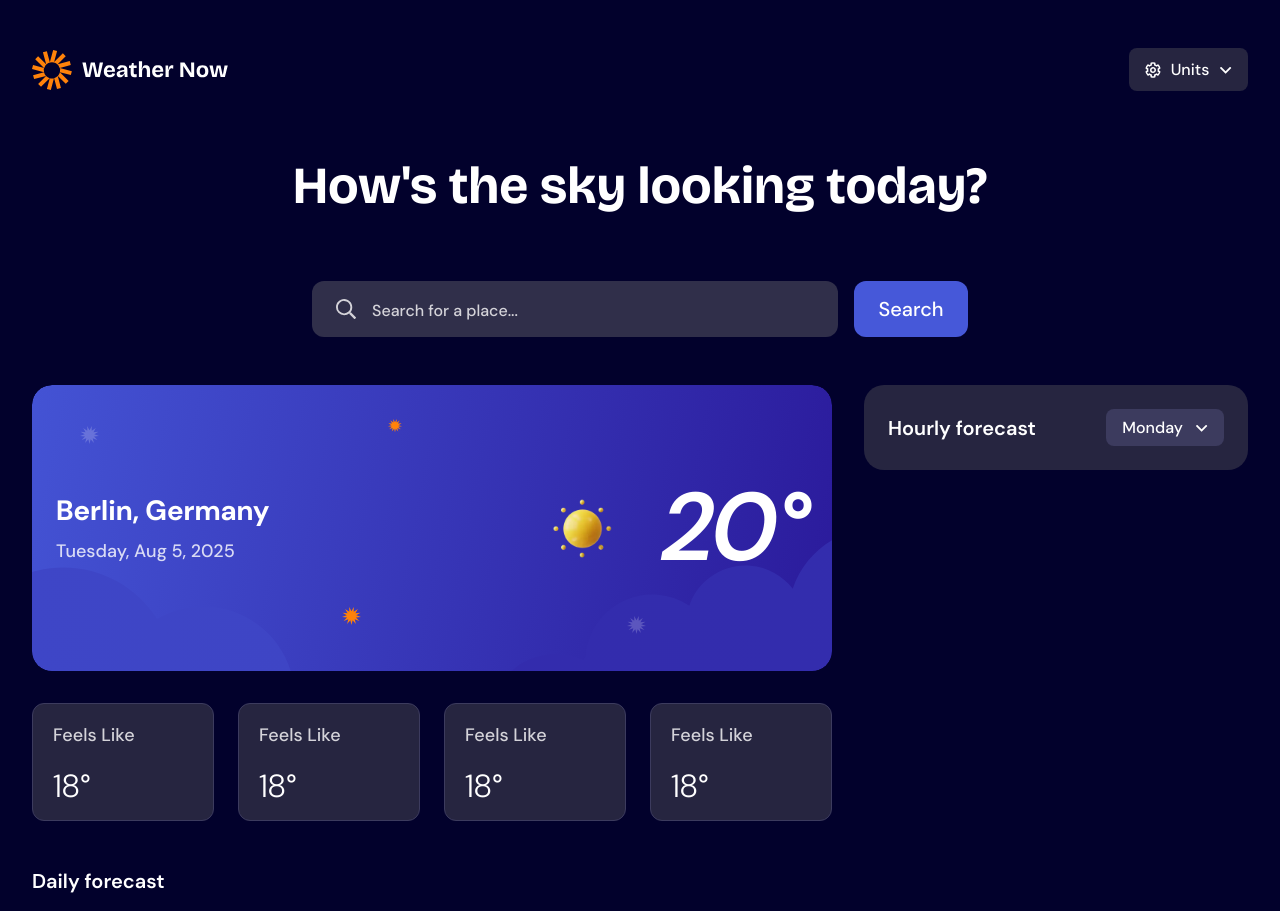
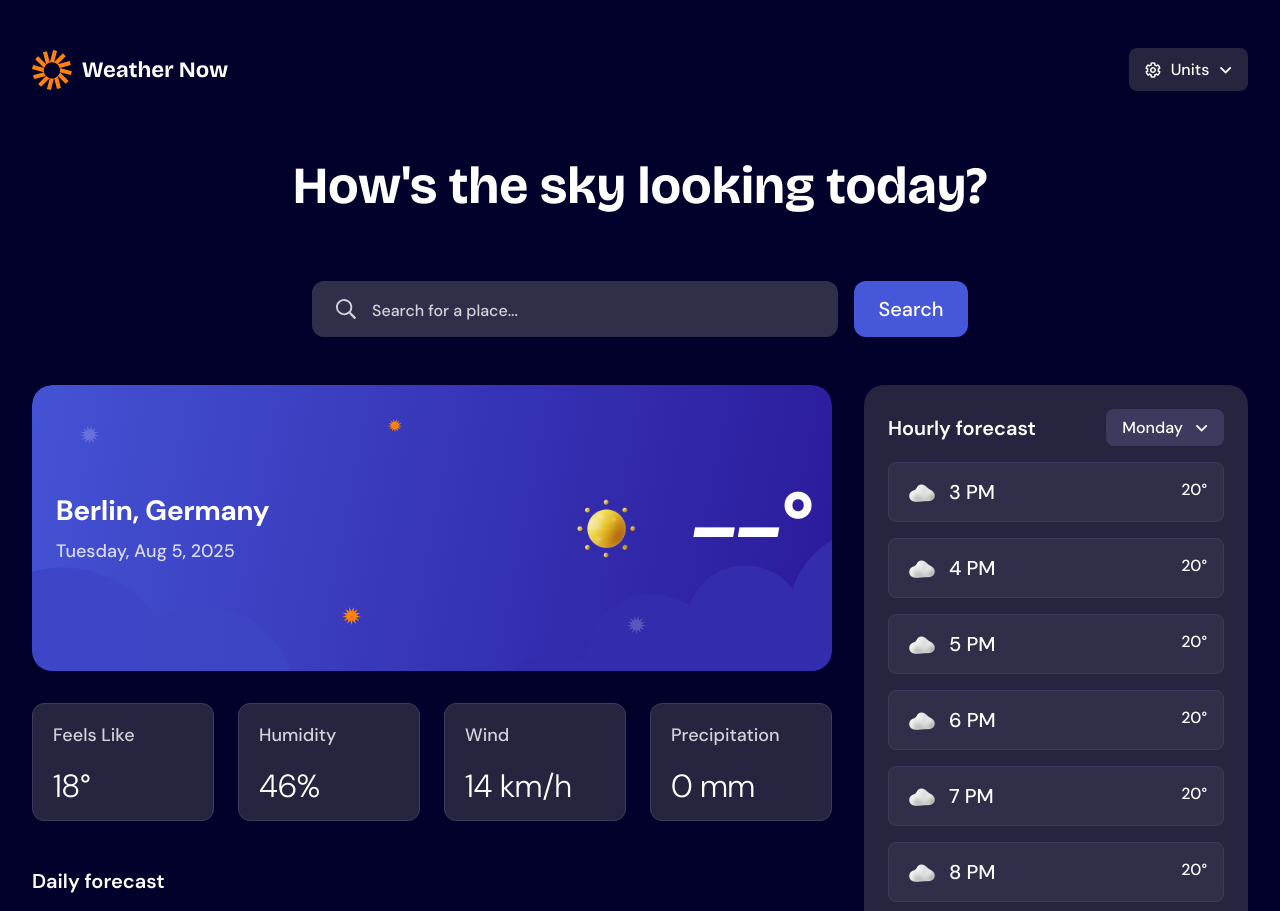
Before and after one commit to fLa5ic/react-weather-app, a React (Create React App) app: page / in a window 1280 px wide. Shown: the top 911 px of the page. Built offline with nearby package versions, Linux system fonts and the light colour scheme.

Commit message:
пробую работать с api

```diff
--- a/package.json
+++ b/package.json
@@ -11,6 +11,8 @@
     "@types/node": "^16.18.126",
     "@types/react": "^19.1.16",
     "@types/react-dom": "^19.1.9",
+    "axios": "^1.12.2",
+    "openmeteo": "^1.2.1",
     "react": "^19.1.1",
     "react-dom": "^19.1.1",
     "react-scripts": "5.0.1",
--- a/src/App.tsx
+++ b/src/App.tsx
@@ -1,4 +1,7 @@
 import React from 'react';
+import axios from 'axios';
+
+import { fetchWeatherApi } from 'openmeteo';
 
 import Header from './components/Header/Header';
 import Search from './components/Search/Search';
@@ -6,34 +9,62 @@ import WeatherInfo from './components/WeatherInfo/WeatherInfo';
 import WeatherDetails from './components/WeatherDetails/WeatherDetails';
 import DayilyForecast from './components/DailyForecast/DailyForecast';
 import DaysDropdownBtn from './components/DaysDropdownBtn/DaysDropdownBtn';
-
-import rainImg from './assets/images/icon-rain.webp';
+import HourlyForecastItem from './components/HourlyForecastItem/HourlyForecastItem';
 
 import './scss/app.scss';
 
 function App() {
+   const [weatherData, setWeatherData] = React.useState<any>(null);
+
+   const getDataCity = async () => {
+      const params = {
+         latitude: [52.5244],
+         longitude: [13.4105],
+         daily: ['temperature_2m_max', 'temperature_2m_min'],
+         hourly: 'temperature_2m',
+         current: ['temperature_2m', 'wind_speed_10m', 'relative_humidity_2m', 'precipitation'],
+         timezone: 'Europe/Moscow',
+         forecast_hours: 24,
+      };
+      const url = 'https://api.open-meteo.com/v1/forecast';
+      const responses = await fetchWeatherApi(url, params);
+
+      const response = responses[0];
+      const current = response.current();
+      const hourly = response.hourly();
+      const daily = response.daily();
+
+      // Сохраняем данные в состоянии
+      setWeatherData({
+         current,
+         hourly,
+         daily,
+      });
+
+      console.log('=== ПОЛНЫЙ ОБЪЕКТ current ===');
+      console.log(current);
+   };
+
    return (
       <div className="wrapper">
          <div className="container">
             <Header />
             <h1 className="mainTitleInApp">How's the sky looking today?</h1>
-            <Search />
+            <Search getDataCity={getDataCity} />
             <div className="content">
                <div className="content-left">
                   <div className="content-left__top">
-                     <WeatherInfo />
+                     <WeatherInfo
+                        temp={
+                           weatherData?.current?.variables().get('temperature_2m')?.value() || '--'
+                        }
+                     />
                      <WeatherDetails />
                   </div>
                   <div className="content-left__bottom">
                      <div className="content-left__bottom-title">Daily forecast</div>
                      <div className="content-left__bottom-dayilyForecast">
-                        <DayilyForecast day="Tue" image={rainImg} maxTemp="20°" minTemp="14°" />
-                        <DayilyForecast day="Tue" image={rainImg} maxTemp="20°" minTemp="14°" />
-                        <DayilyForecast day="Tue" image={rainImg} maxTemp="20°" minTemp="14°" />
-                        <DayilyForecast day="Tue" image={rainImg} maxTemp="20°" minTemp="14°" />
-                        <DayilyForecast day="Tue" image={rainImg} maxTemp="20°" minTemp="14°" />
-                        <DayilyForecast day="Tue" image={rainImg} maxTemp="20°" minTemp="14°" />
-                        <DayilyForecast day="Tue" image={rainImg} maxTemp="20°" minTemp="14°" />
+                        <DayilyForecast />
                      </div>
                   </div>
                </div>
@@ -41,6 +72,9 @@ function App() {
                   <div className="content-right__header">
                      <div className="content-right__header-title">Hourly forecast</div>
                      <DaysDropdownBtn />
+                  </div>
+                  <div className="content-right__items">
+                     <HourlyForecastItem />
                   </div>
                </div>
             </div>
--- a/src/components/DailyForecast/DailyForecast.tsx
+++ b/src/components/DailyForecast/DailyForecast.tsx
@@ -1,24 +1,24 @@
 import React from 'react';
+
+import weatherIcon from '../../assets/images/icon-drizzle.webp';
 
 import styles from './DailyForecast.module.scss';
 
-type DailyForecastProps = {
-  day: string;
-  image: string;
-  maxTemp: string;
-  minTemp: string;
-};
-
-const DayilyForecast: React.FC<DailyForecastProps> = ({ day, image, maxTemp, minTemp }) => {
+const DayilyForecast: React.FC = () => {
+   const days = ['Tue', 'Wed', 'Thu', 'Fri', 'Sat', 'Sun', 'Mon'];
    return (
-    <div className={styles.item}>
+      <>
+         {days.map((day: string) => (
+            <div key={day} className={styles.item}>
                <div className={styles.day}>{day}</div>
-      <img src={image} alt="Drizzle" />
+               <img src={weatherIcon} alt="Drizzle" />
                <div className={styles.temperature}>
-        <span className={styles.maxTemp}>{maxTemp}</span>
-        <span className={styles.minTemp}>{minTemp}</span>
+                  <span className={styles.maxTemp}>20°</span>
+                  <span className={styles.minTemp}>12°</span>
                </div>
             </div>
+         ))}
+      </>
    );
 };
 export default DayilyForecast;
--- /dev/null
+++ b/src/components/HourlyForecastItem/HourlyForecastItem.module.scss
@@ -0,0 +1,42 @@
+@import '../../scss/variables';
+
+.hourlyForecastItem {
+  display: flex;
+  justify-content: space-between;
+  align-items: center;
+  padding: 1.0rem 1.6rem 1.0rem 1.2rem;
+  gap: .8rem;
+
+  width: 33.6rem;
+  height: 6.0rem;
+
+  background: $bgHourlyComp;
+  border: .1rem solid #3C3B5E;
+  border-radius: .8rem;
+
+  .time {
+    display: flex;
+    align-items: center;
+    gap: .8rem;
+
+    & span {
+      font-family: 'DM Sans';
+      font-style: normal;
+      font-weight: 500;
+      font-size: 2rem;
+      line-height: 2.4rem;
+
+      color: $main;
+    }
+  }
+
+  .temperature {
+    font-family: 'DM Sans';
+    font-style: normal;
+    font-weight: 500;
+    font-size: 1.6rem;
+    line-height: 1.9rem;
+    text-align: center;
+    color: $main;
+  }
+}
--- /dev/null
+++ b/src/components/HourlyForecastItem/HourlyForecastItem.tsx
@@ -0,0 +1,24 @@
+import React from 'react';
+
+import weatherIcon from '../../assets/images/icon-overcast.webp';
+
+import styles from './HourlyForecastItem.module.scss';
+
+const HourlyForecastItem: React.FC = () => {
+   const hourlyForecastTime = ['3 PM', '4 PM', '5 PM', ' 6 PM', '7 PM', '8 PM', '9 PM', '10 PM'];
+
+   return (
+      <>
+         {hourlyForecastTime.map((time: string) => (
+            <div key={time} className={styles.hourlyForecastItem}>
+               <div className={styles.time}>
+                  <img src={weatherIcon} width={40} alt="WeatherImg" />
+                  <span>{time}</span>
+               </div>
+               <p className={styles.temperature}>20°</p>
+            </div>
+         ))}
+      </>
+   );
+};
+export default HourlyForecastItem;
--- a/src/components/Search/Search.tsx
+++ b/src/components/Search/Search.tsx
@@ -1,16 +1,21 @@
 import React from 'react';
-
 import searchSvg from '../../assets/images/icon-search.svg';
-
 import styles from './Search.module.scss';
 
-const Search: React.FC = () => {
+// Определяем интерфейс для пропсов
+interface SearchProps {
+   getDataCity: () => void;
+}
+
+const Search: React.FC<SearchProps> = ({ getDataCity }) => {
    return (
       <div className={styles.searchWrap}>
          <div className={styles.search}>
             <img src={searchSvg} alt="Search" />
             <input placeholder="Search for a place..." />
-            <button className={styles.searchBtn}>Search</button>
+            <button onClick={() => getDataCity()} className={styles.searchBtn}>
+               Search
+            </button>
             <div className={styles.dropDown}>
                <div className={styles.dropDownItem}>City Name</div>
                <div className={styles.dropDownItem}>City Name</div>
@@ -21,4 +26,5 @@ const Search: React.FC = () => {
       </div>
    );
 };
+
 export default Search;
--- a/src/components/WeatherDetails/WeatherDetails.tsx
+++ b/src/components/WeatherDetails/WeatherDetails.tsx
@@ -3,6 +3,7 @@ import React from 'react';
 import styles from './WeatherDetails.module.scss';
 
 const WeatherDetails: React.FC = () => {
+   // const detailsItems = ['Feels Like', 'Humidity', 'Wind', 'Precipitation'];
    return (
       <div className={styles.weatherDetails}>
          <div className={styles.item}>
@@ -10,16 +11,16 @@ const WeatherDetails: React.FC = () => {
             <span>18°</span>
          </div>
          <div className={styles.item}>
-            <div className={styles.title}>Feels Like</div>
-            <span>18°</span>
+            <div className={styles.title}>Humidity</div>
+            <span>46%</span>
          </div>
          <div className={styles.item}>
-            <div className={styles.title}>Feels Like</div>
-            <span>18°</span>
+            <div className={styles.title}>Wind</div>
+            <span>14 km/h</span>
          </div>
          <div className={styles.item}>
-            <div className={styles.title}>Feels Like</div>
-            <span>18°</span>
+            <div className={styles.title}>Precipitation</div>
+            <span>0 mm</span>
          </div>
       </div>
    );
--- a/src/components/WeatherInfo/WeatherInfo.tsx
+++ b/src/components/WeatherInfo/WeatherInfo.tsx
@@ -4,7 +4,11 @@ import sunnySvg from '../../assets/images/icon-sunny.webp';
 
 import styles from './WeatherInfo.module.scss';
 
-const WeatherInfo: React.FC = () => {
+type WeatherInfoProps = {
+   temp: string | number;
+};
+
+const WeatherInfo: React.FC<WeatherInfoProps> = ({ temp }) => {
    return (
       <div className={styles.weatherInfo}>
          <div className={styles.cityAndDate}>
@@ -13,7 +17,8 @@ const WeatherInfo: React.FC = () => {
          </div>
          <div className={styles.temperature}>
             <img src={sunnySvg} width={120} alt="Sunny" />
-            20°
+            {/* 20° */}
+            {temp}°
          </div>
       </div>
    );
--- a/src/scss/app.scss
+++ b/src/scss/app.scss
@@ -127,5 +127,12 @@ body {
         color: $main;
       }
     }
+
+    &__items {
+      display: flex;
+      flex-direction: column;
+      gap: 1.6rem;
+      margin-top: 1.6rem;
+    }
   }
 }
```
Also changed, not shown: 1 other file (tests, documents, lock files or other folders). Lines whose indentation alone changed are shown as unchanged.
